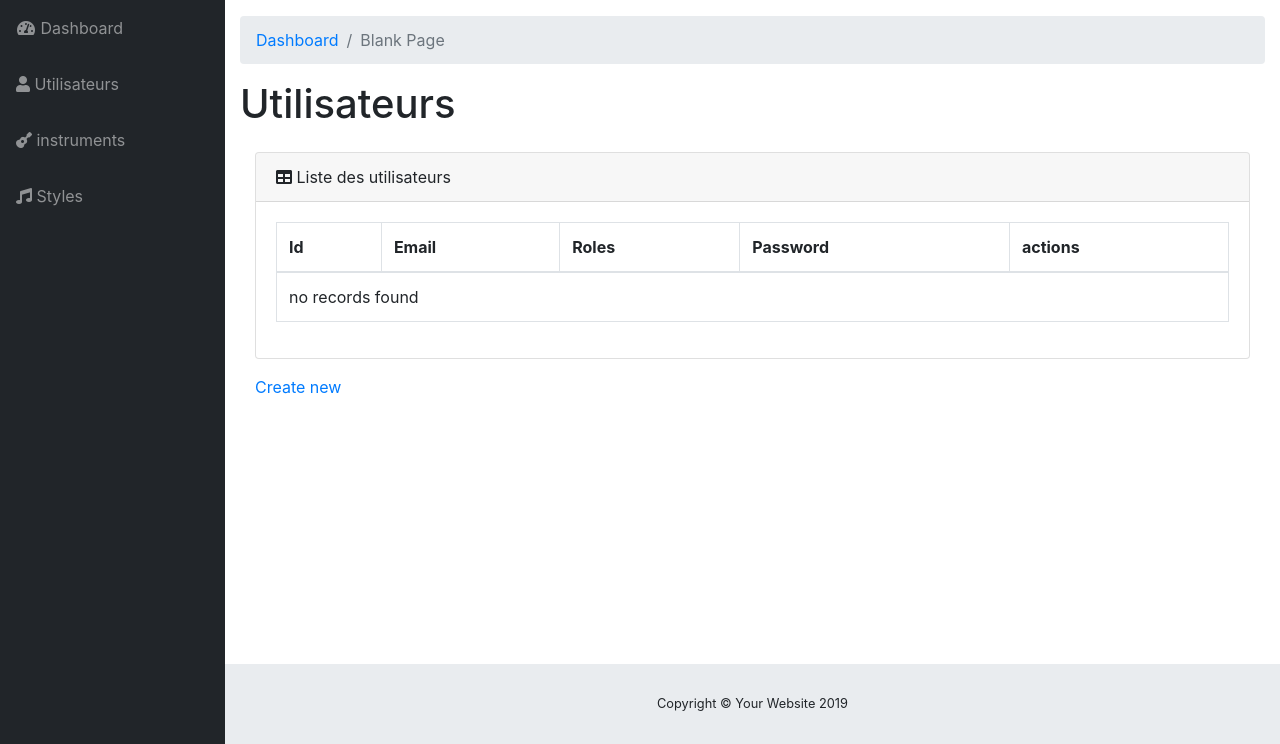
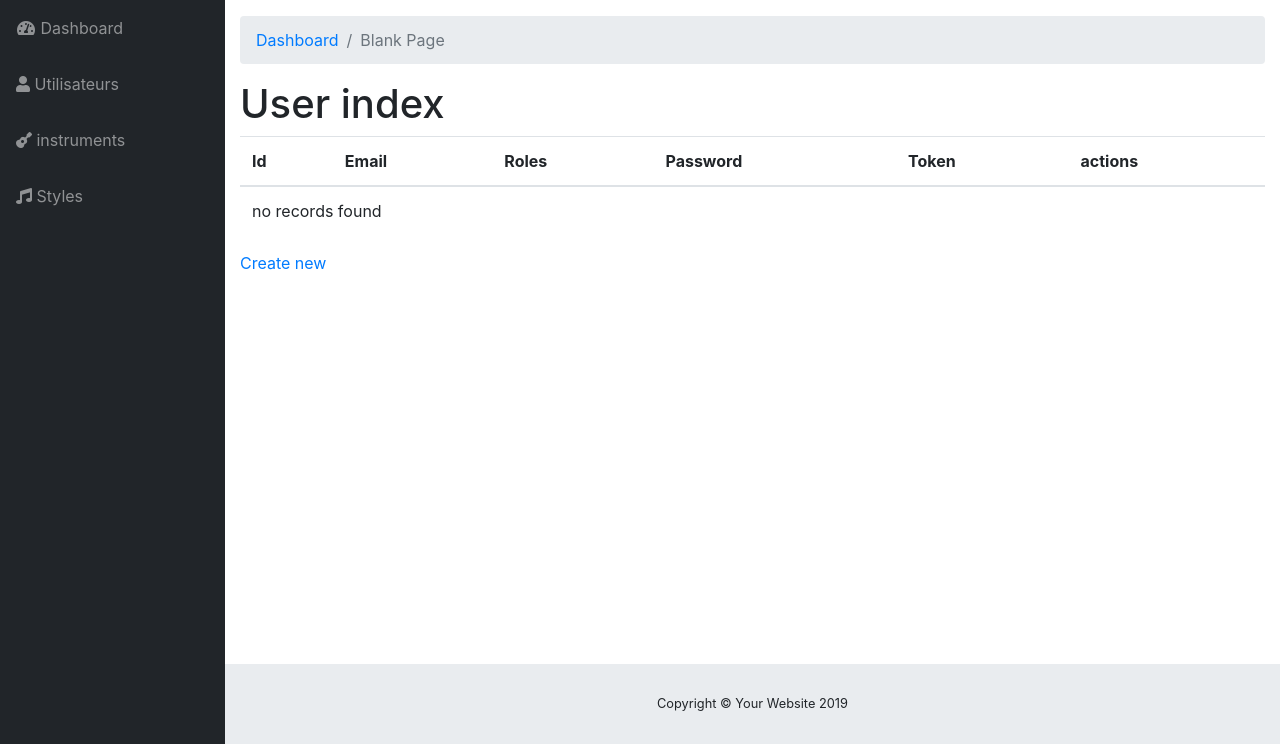
Before and after one commit to dablusLyes/band_together, a Symfony app: template templates/user/index.html.twig in a window 1280 px wide. Shown: the part 56-800 px from the top of the page. Run offline with Twig, Linux system fonts and the light colour scheme; the template is opened without the code that fills it, so the values that code supplies are empty; some libraries are stand-ins or nearby versions.

Commit message:
form user new fixed

```diff
--- a/templates/user/index.html.twig
+++ b/templates/user/index.html.twig
@@ -3,23 +3,16 @@
 {% block title %}User index{% endblock %}
 
 {% block body %}
-    <h1>Utilisateurs</h1>
+    <h1>User index</h1>
 
-<div id="content-wrapper">
-
-      <div class="container-fluid">
-            <div class="card mb-3">
-            <div class="card-header">
-                <i class="fas fa-table"></i> Liste des utilisateurs </div>
-            <div class="card-body">
-                <div class="table-responsive">
-                <table class="table table-bordered" id="dataTable" width="100%" cellspacing="0">
+    <table class="table">
         <thead>
             <tr>
                 <th>Id</th>
                 <th>Email</th>
                 <th>Roles</th>
                 <th>Password</th>
+                <th>Token</th>
                 <th>actions</th>
             </tr>
         </thead>
@@ -30,6 +23,7 @@
                 <td>{{ user.email }}</td>
                 <td>{{ user.roles ? user.roles|json_encode : '' }}</td>
                 <td>{{ user.password }}</td>
+                <td>{{ user.token }}</td>
                 <td>
                     <a href="{{ path('user_show', {'id': user.id}) }}">show</a>
                     <a href="{{ path('user_edit', {'id': user.id}) }}">edit</a>
@@ -37,14 +31,11 @@
             </tr>
         {% else %}
             <tr>
-                        <td colspan="5">no records found</td>
+                <td colspan="6">no records found</td>
             </tr>
         {% endfor %}
         </tbody>
     </table>
-        </div>
-    </div>
-</div>
 
     <a href="{{ path('user_new') }}">Create new</a>
 {% endblock %}
--- a/templates/user/new.html.twig
+++ b/templates/user/new.html.twig
@@ -1,4 +1,4 @@
-{% extends 'base.html.twig' %}
+{% extends 'dashboard.html.twig' %}
 
 {% block title %}New User{% endblock %}
 
--- a/templates/user/show.html.twig
+++ b/templates/user/show.html.twig
@@ -23,6 +23,10 @@
                 <th>Password</th>
                 <td>{{ user.password }}</td>
             </tr>
+            <tr>
+                <th>Token</th>
+                <td>{{ user.token }}</td>
+            </tr>
         </tbody>
     </table>
 
```
Also changed, not shown: src/Controller/UserController.php (+4 -3 lines), src/Form/User1Type.php (added, +37 -0 lines), src/Form/UserType.php (deleted, +0 -27 lines). Lines whose indentation alone changed are shown as unchanged.
